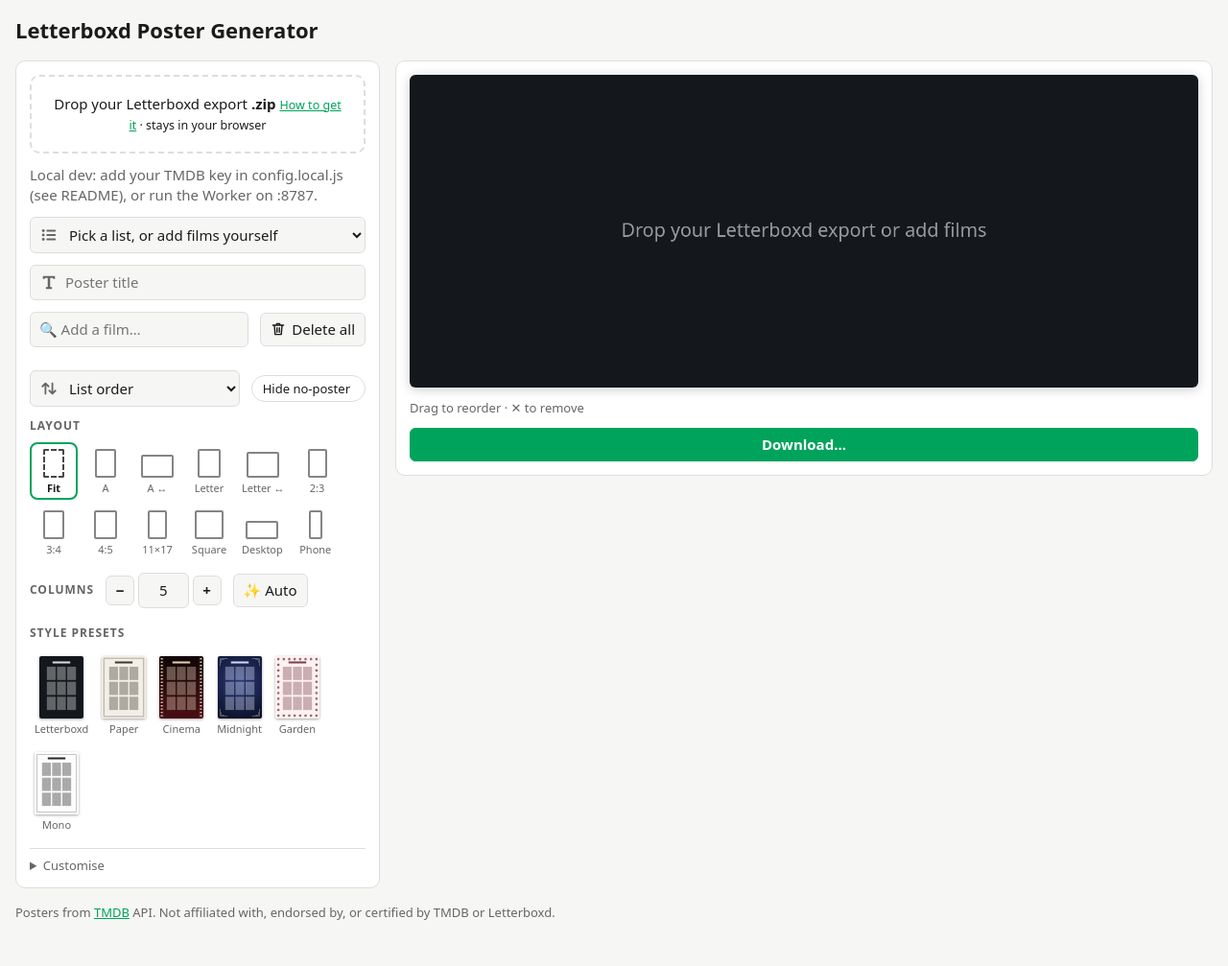
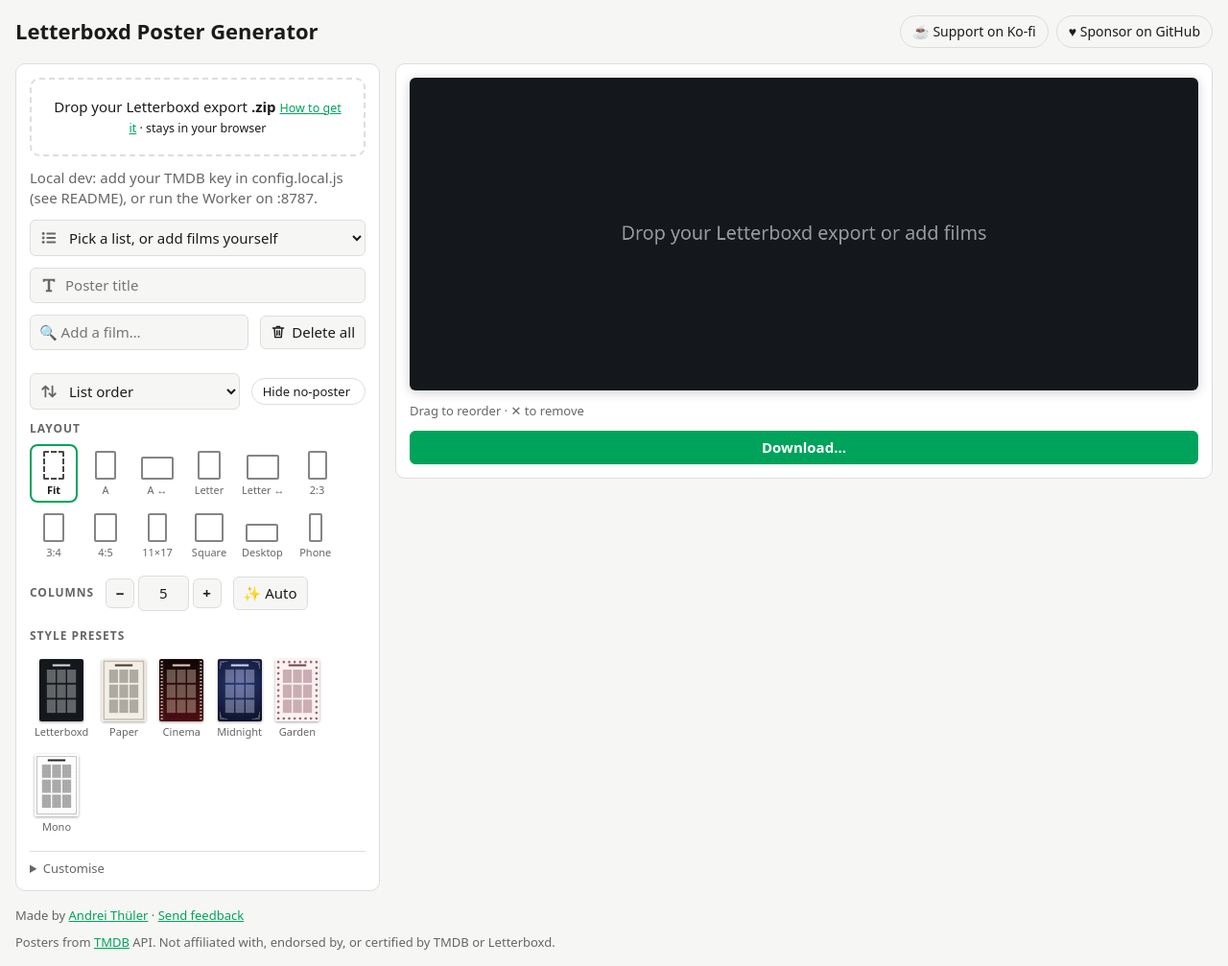
Before and after one commit to athuler/LetterboxdPosterGenerator, a website with bundled scripts: page index.html in a window 1280 px wide. Shown: the whole page at 96% size. Before the commit the page ends 976 px from the top, so only its background shows below. Built offline with nearby package versions, Linux system fonts and the light colour scheme; some packages are replaced by stand-ins of ours; no server answers.

Commit message:
Add sponsorship links, a credit and a feedback link
- .github/FUNDING.yml lists GitHub Sponsors and Ko-fi, so the repo shows
  a Sponsor button.
- Support on Ko-fi / Sponsor on GitHub buttons at the top right of the
  page; on narrow screens they sit in the footer instead.
- Footer: "Made by Andrei Thüler" (links to andreithuler.com) and "Send
  feedback" (links to the GitHub issues).

```diff
--- a/index.html
+++ b/index.html
@@ -15,6 +15,15 @@
   header, footer { padding: 16px; }
   header h1 { margin: 0; font-size: 22px; }
   footer { color: var(--muted); font-size: 13px; }
+  footer p { margin: 0 0 10px; }
+  header { display: flex; flex-wrap: wrap; align-items: center; justify-content: space-between; gap: 10px; }
+  .support { display: flex; flex-wrap: wrap; align-items: center; gap: 8px; }
+  .support span { margin-right: 4px; }
+  /* Support buttons: top right on wide screens, beside the credit in the footer on narrow ones. */
+  .btn.narrow { display: none; }
+  @media (max-width: 800px) { header .support { display: none; } .btn.narrow { display: inline-block; } }
+  .btn { display: inline-block; padding: 6px 12px; border: 1px solid var(--line); border-radius: 999px; color: var(--fg); text-decoration: none; font-size: 14px; }
+  .btn:hover, .btn:focus-visible { border-color: var(--accent); color: var(--accent); }
   main { display: grid; grid-template-columns: minmax(280px, 380px) 1fr; gap: 16px; padding: 0 16px; align-items: start; }
   @media (max-width: 800px) { main { grid-template-columns: 1fr; } }
   /* min-width: 0 lets grid columns shrink below their content (e.g. a select sized to a very long list name). */
@@ -158,7 +167,12 @@
 <script type="module" src="app.js" onerror="unrestore()"></script>
 </head>
 <body>
-<header><h1>Letterboxd Poster Generator</h1></header>
+<header><h1>Letterboxd Poster Generator</h1>
+  <nav class="support" aria-label="Support this project">
+    <a class="btn" href="https://ko-fi.com/andreithuler" target="_blank" rel="noopener">☕ Support on Ko-fi</a>
+    <a class="btn" href="https://github.com/sponsors/athuler" target="_blank" rel="noopener">♥ Sponsor on GitHub</a>
+  </nav>
+</header>
 <main>
   <section class="controls">
     <p id="restoring" class="hint" role="status"><span class="spinner"></span> Restoring your last session…</p>
@@ -319,6 +333,13 @@
   </form>
 </dialog>
 <footer>
+  <p class="support">
+    <span>Made by <a href="https://andreithuler.com" target="_blank" rel="noopener">Andrei Thüler</a>
+    · <a href="https://github.com/athuler/LetterboxdPosterGenerator/issues" target="_blank" rel="noopener">Send feedback</a></span>
+    <!-- On narrow screens the support buttons live here instead of the header. -->
+    <a class="btn narrow" href="https://ko-fi.com/andreithuler" target="_blank" rel="noopener">☕ Support on Ko-fi</a>
+    <a class="btn narrow" href="https://github.com/sponsors/athuler" target="_blank" rel="noopener">♥ Sponsor on GitHub</a>
+  </p>
   Posters from <a href="https://www.themoviedb.org/" target="_blank" rel="noopener">TMDB</a> API. Not affiliated with, endorsed by, or certified by TMDB or Letterboxd.
 </footer>
 </body>
```
Also changed, not shown: .github/FUNDING.yml (added).
